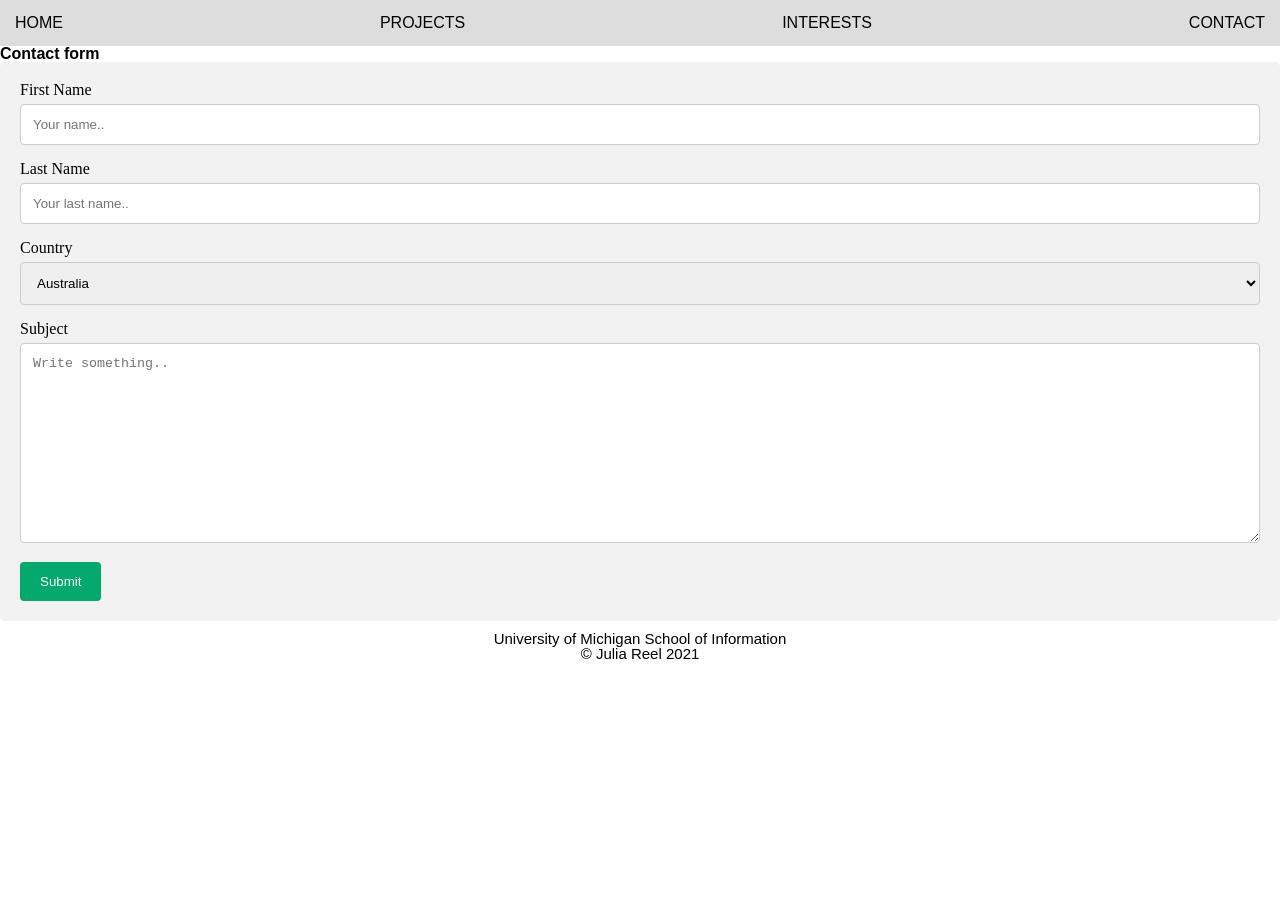
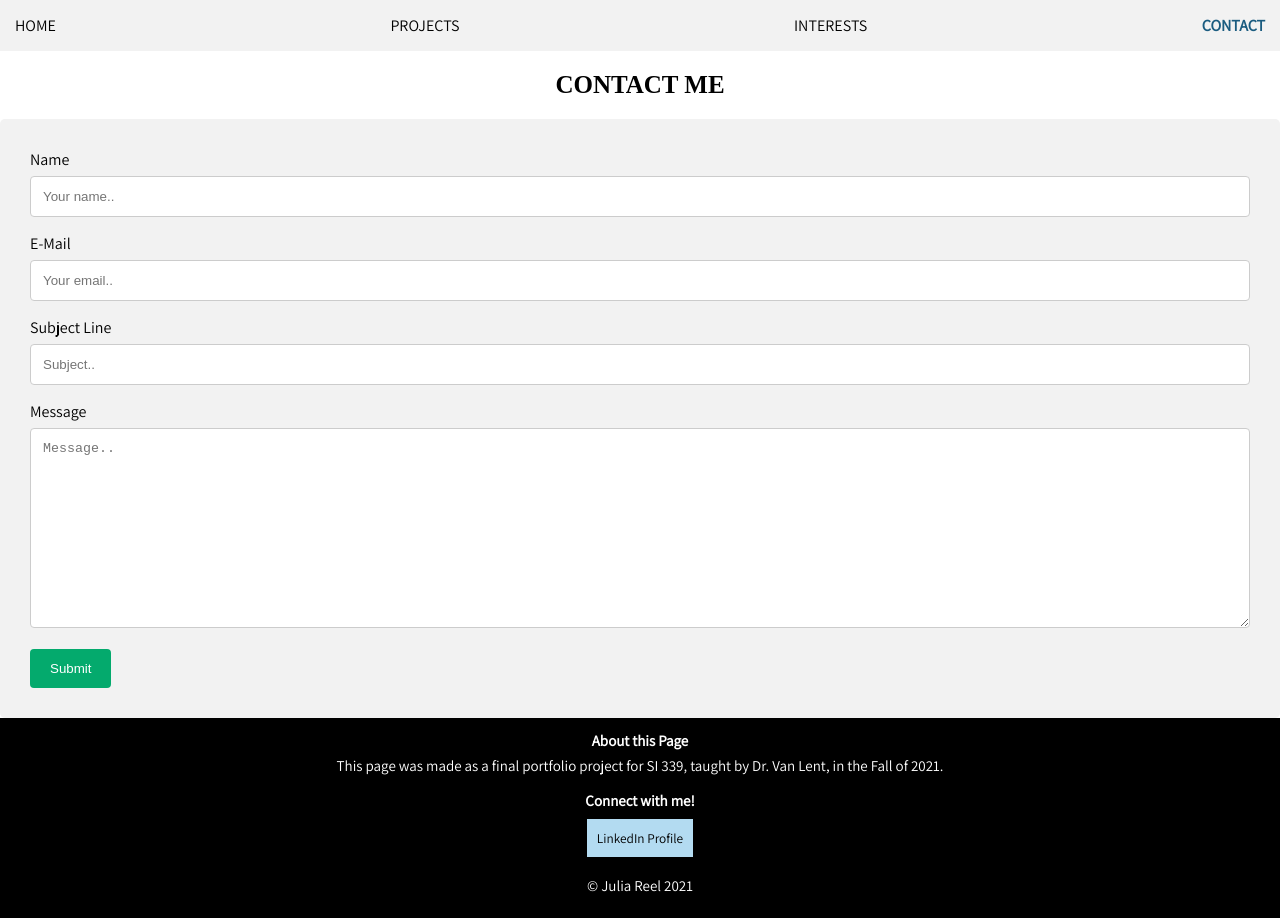
Before and after one commit to juliareel/final-portfolio-mobile, a plain HTML site: page Contact.html in a window 1280 px wide. Before the commit the page ends 800 px from the top, so only its background shows below. Drawn offline with Linux system fonts and the light colour scheme; a web font is replaced by a local one.

Commit message:
Add files via upload

```diff
--- a/Contact.html
+++ b/Contact.html
@@ -4,48 +4,49 @@
     <meta charset="UTF-8">
     <meta http-equiv="X-UA-Compatible" content="IE=edge">
     <meta name="viewport" content="width=device-width, initial-scale=1.0">
-    <link rel="stylesheet" href="css/html5reset.css">
+    <link rel="stylesheet" href="css/html5reset.scss">
     <link rel="stylesheet" href="css/style.css">
-    <title>Julia Reel</title>
+    <link rel="preconnect" href="https://fonts.googleapis.com">
+    <link rel="preconnect" href="https://fonts.gstatic.com" crossorigin>
+    <link href="https://fonts.googleapis.com/css2?family=Assistant:wght@200;400&family=Josefin+Sans&family=Judson&display=swap" rel="stylesheet">
+    <title>Contact</title>
+    <link rel="shortcut icon" type="image/jpg" href="images/favicon.jpg"/>
+    <link rel="stylesheet" href="https://cdnjs.cloudflare.com/ajax/libs/font-awesome/4.7.0/css/font-awesome.min.css">
+
 </head>
 <body>
     <header>
         <nav>
-            <ul class="menu">
+            <ul class="nav">
                 <li><a href="index.html">HOME</a></li>
                 <li><a href="My Projects.html">PROJECTS</a></li>
                 <li><a href="Gallery.html">INTERESTS</a></li>
-                <li><a href="Contact.html">CONTACT</a></li>
+                <li><a class="current" href="Contact.html">CONTACT</a></li>
             </ul>
         </nav>
 
     </header>
 
     <main>
-        <header id="main">
-
-            <h1>Contact form</h1>
-
+        <header id="contact">
+            <h1>CONTACT ME</h1>
         </header>
 
-        <div class="container">
+        <div class="container" id="form">
             <form action="action_page.php">
 
-              <label for="fname">First Name</label>
-              <input type="text" id="fname" name="firstname" placeholder="Your name..">
+              <label for="fname">Name</label>
+              <input type="text" id="fname" name="name" placeholder="Your name..">
 
-              <label for="lname">Last Name</label>
-              <input type="text" id="lname" name="lastname" placeholder="Your last name..">
+              <label for="lname">E-Mail</label>
+              <input type="text" id="email" name="email" placeholder="Your email..">
 
-              <label for="country">Country</label>
-              <select id="country" name="country">
-                <option value="australia">Australia</option>
-                <option value="canada">Canada</option>
-                <option value="usa">USA</option>
-              </select>
+              <label for="subject">Subject Line</label>
+              <input type="text" id="subject" name="subject" placeholder="Subject..">
 
-              <label for="subject">Subject</label>
-              <textarea id="subject" name="subject" placeholder="Write something.." style="height:200px"></textarea>
+              <label for="message">Message</label>
+
+            <textarea id="message" name="message" placeholder="Message.." style="height:200px"></textarea>
 
               <input type="submit" value="Submit">
 
@@ -54,7 +55,19 @@
 
     </main>
     <footer>
-        <p>University of Michigan School of Information<br/>
+        <h1>
+            About this Page
+        </h1>
+        <p>
+            This page was made as a final portfolio project for SI 339, taught by Dr. Van Lent, in the Fall of 2021.
+        </p>
+        <h2>
+            Connect with me!
+        </h2>
+        <p>
+            <a class="center" href='https://www.linkedin.com/in/reelj'><button>LinkedIn Profile</button></a>
+        </p>
+        <p>
           &copy; Julia Reel 2021</p>
       </footer>
 
--- a/css/style.css
+++ b/css/style.css
@@ -4,16 +4,18 @@
     outline: none;
     border: 0px;
   }
+
 a {
     color:black;
 }
-.menu {
+
+.nav {
     display: flex;
     flex-direction: row;
     justify-content: space-between;
 }
 
-h3, header, h1, p{
+body{
     font-family: 'Assistant', sans-serif;
 }
 
@@ -51,7 +53,7 @@ h3, header, h1, p{
 
 
 ul {
-    background-color: #ddd;
+    background-color: #f2f2f2;
     padding: 15px;
     list-style: none;
 }
@@ -65,7 +67,7 @@ a:visited {
 }
 
 .About {
-    background-color: #F5F2F2;
+    background-color: #f2f2f2;
     padding: 25px;
 }
 
@@ -92,14 +94,14 @@ button:hover{
     padding: 20px;
 }
 
-/*p {
-    margin-bottom: 30px;
-}*/
+a {
+    color: black;
+}
+
 
 #aboutPara p {
     margin-bottom: 30px;
 }
-
 
 .gallery {
     display: grid;
@@ -113,19 +115,28 @@ button:hover{
     width: 100%;
     height: 100%;
     object-fit: cover;
-
 }
 
 footer{
-    background-color: white;
-    color: black;
+    background-color: black;
+    color: white;
     padding: 10px;
     text-align: center;
     font-family: 'Assistant', sans-serif;
     font-size: 15px;
+    line-height: 25px;
 }
+
 footer h1, h2 {
     font-size: 15px;
+}
+
+footer a {
+    align-self: center;
+}
+
+footer p {
+    padding-bottom: 10px;
 }
 
   input[type=text], select, textarea {
@@ -155,10 +166,11 @@ footer h1, h2 {
   }
 
   /* Add a background color and some padding around the form */
-  .container {
+  #form {
     border-radius: 5px;
     background-color: #f2f2f2;
-    padding: 20px;
+    padding: 30px;
+    font-family: 'Assistant', sans-serif;
   }
 
 #interests h1{
@@ -180,6 +192,10 @@ footer h1, h2 {
     padding: 25px;
 }
 
+.cooking p {
+    padding-bottom: 20px;
+}
+
 .dogs h1 {
     padding-right: 10px;
     padding-top: 10px;
@@ -190,6 +206,10 @@ footer h1, h2 {
 .dogs {
     background-color: white;
     padding: 25px;
+}
+
+.dogs p {
+    padding-bottom: 20px;
 }
 
 .doggallery {
@@ -206,6 +226,44 @@ footer h1, h2 {
 }
 
 
+#contact h1{
+    font-size: 25px;
+    font-family: 'Judson', serif;
+    text-align: center;
+    padding: 20px;
+}
+
+#projects > header > h1{
+    font-size: 25px;
+    font-family: 'Judson', serif;
+    text-align: center;
+    padding: 20px;
+}
+
+#projects h1 {
+    padding-left: 25px;
+    padding-right: 25px;
+    font-size: 20px;
+}
+
+#projects p {
+    padding-left: 25px;
+    padding-right: 25px;
+    padding-bottom: 30px;
+}
+
+.center {
+    display: flex;
+    justify-content: center;
+    align-items: center;
+    height: 50px;
+  }
+
+  .nav .current {
+      color: rgb(27, 92, 128);
+      font-weight: bolder;
+  }
+
 @media screen and (min-width: 850px){
     .gallery {
         display: grid;
```
Also changed, not shown: Gallery.html (+17 -5 lines), My Projects.html (+48 -14 lines), index.html (+5 -6 lines).
